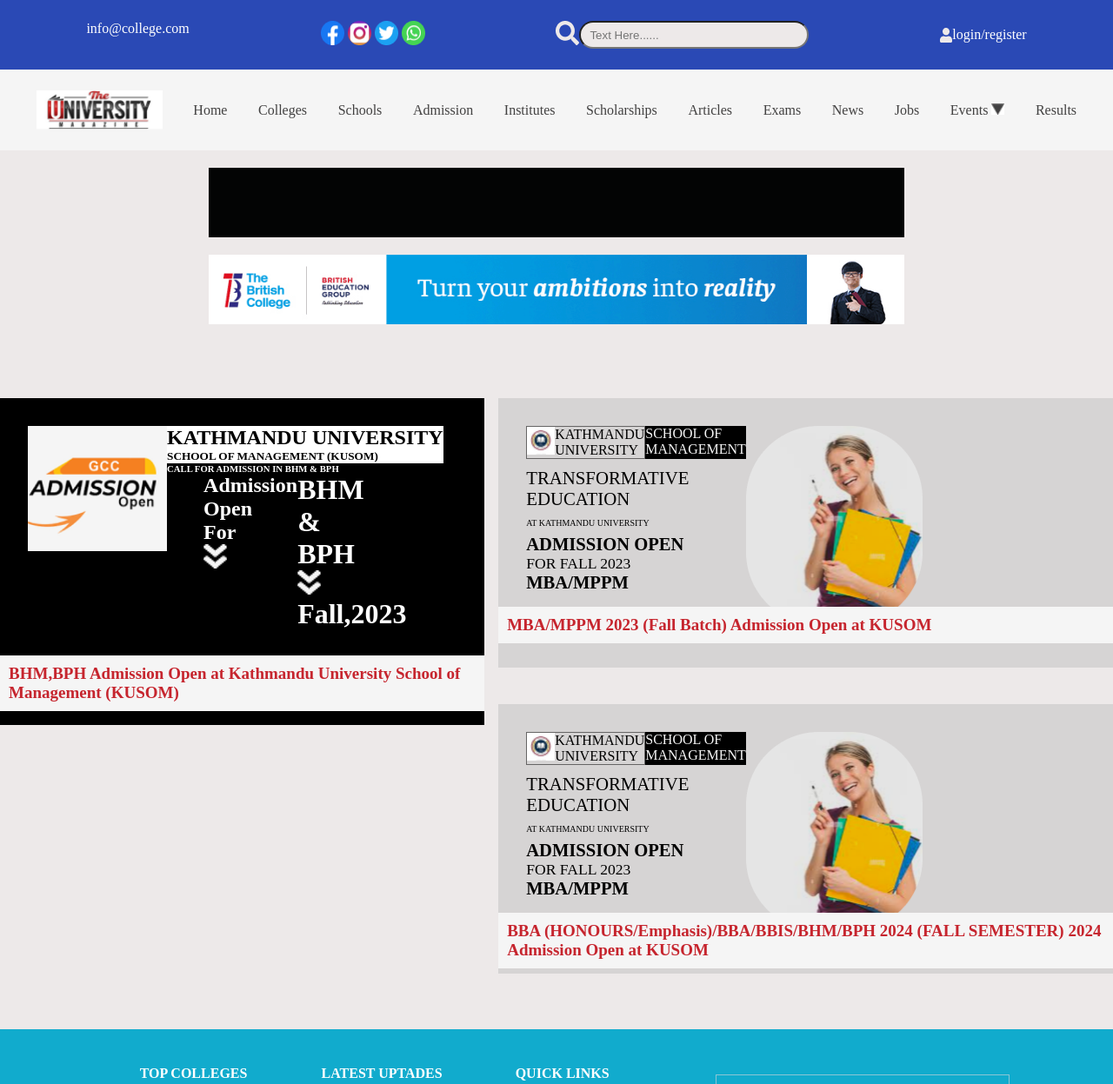
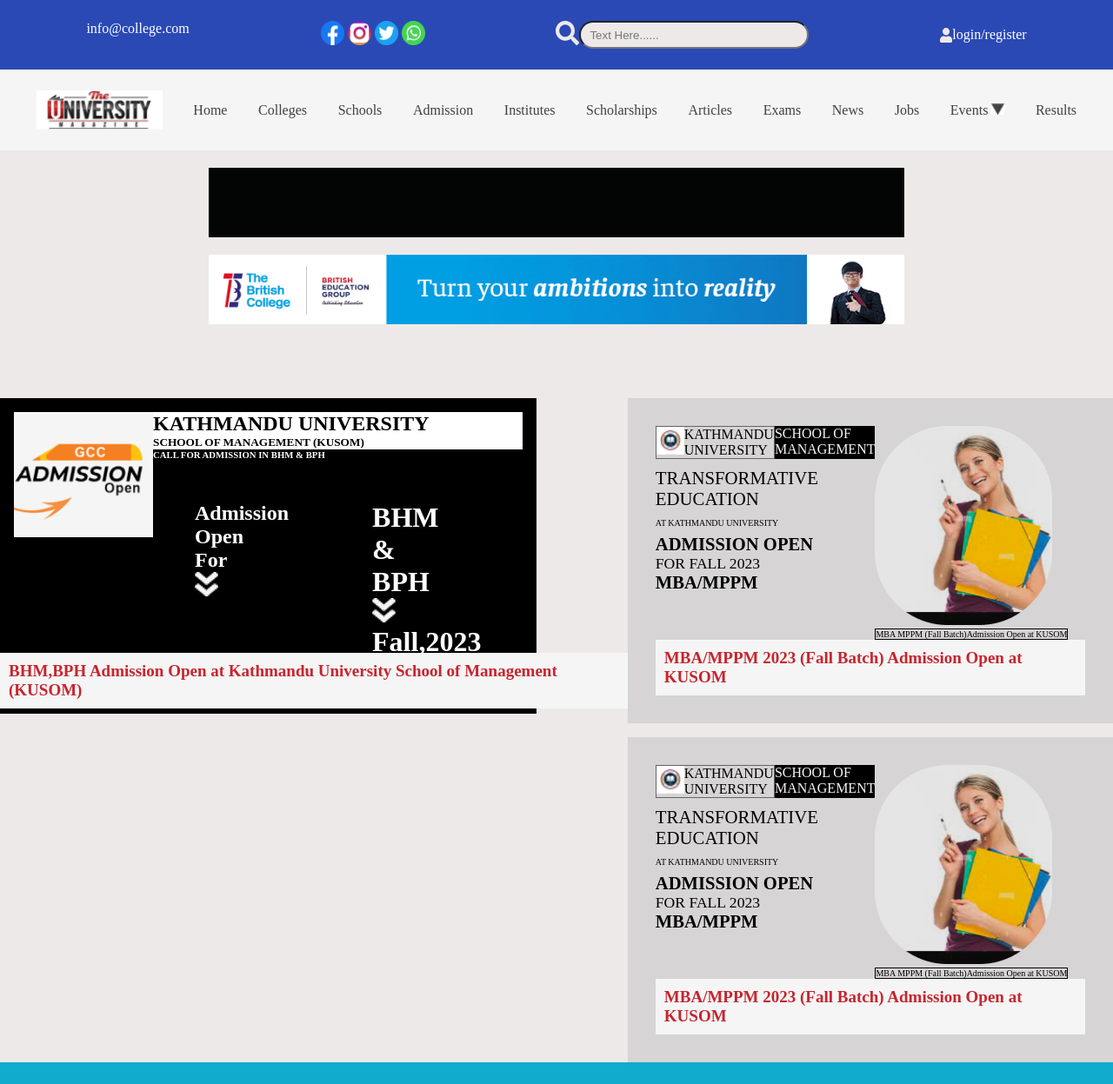
Before and after one commit to RubenaRai/college_project, a plain HTML site: page admission-page.html in a window 1280 px wide. Shown: the top 1247 px of the page at 87% size. Drawn offline with Linux system fonts and the light colour scheme.

Commit message:
code update

```diff
--- a/admission-page.html
+++ b/admission-page.html
@@ -78,6 +78,7 @@
                 <p>Admission Open </p>
                 <img src="./assets/marquestar.png" /><img src="./assets/marquestar.png" />
                 <span>BHM,BPH Admission Open At Kathmandu University School of Management (KUSOM) </span>
+
                 <img src="./assets/marquestar.png" />
         </marquee>
         <!-- ..............blackbox-start........... -->
@@ -114,17 +115,20 @@
 
 
                 </div>
-               <a href="sub-admission-page.html" ><h4>BHM,BPH Admission Open at Kathmandu University School of Management (KUSOM)</h4></a>
+                <a href="sub-admission-page.html">
+                    <h4>BHM,BPH Admission Open at Kathmandu University
+                        School of Management (KUSOM)</h4>
+                </a>
             </div>
             <!-- ..............blackbox-end........... -->
-
+<!--  -->
             <!-- ..............whitebox-start........... -->
 
 
 
             <div class="white-box-container">
-                <div class="white-box-container-text">
-                    <div class="main-whitebox-container">
+                <div class="main-whitebox-container">
+                    <div class="main-left-right-white-box-container">
 
                         <div class="left-whitebox-container">
                             <div class="left-whitebox-container-main">
@@ -161,13 +165,13 @@
                             <p>MBA MPPM (Fall Batch)Admission Open at KUSOM</p>
                         </div>
                     </div>
-                    <h5>MBA/MPPM 2023 (Fall Batch) Admission Open at KUSOM</h5>
+                    <div class="white-box-container-text">
+
+                        <h5>MBA/MPPM 2023 (Fall Batch) Admission Open at KUSOM</h5>
+                    </div>
                 </div>
-                <!-- .........****************............ -->
-                <div class="white-box-container-text">
-
-                    <div class="main-whitebox-container">
-
+                <div class="main-whitebox-container">
+                    <div class="main-left-right-white-box-container">
 
                         <div class="left-whitebox-container">
                             <div class="left-whitebox-container-main">
@@ -203,10 +207,11 @@
 
                             <p>MBA MPPM (Fall Batch)Admission Open at KUSOM</p>
                         </div>
+                    </div>
+                    <div class="white-box-container-text">
 
+                        <h5>MBA/MPPM 2023 (Fall Batch) Admission Open at KUSOM</h5>
                     </div>
-                    <h5>BBA (HONOURS/Emphasis)/BBA/BBIS/BHM/BPH 2024 (FALL SEMESTER) 2024 Admission Open at KUSOM</h5>
-
                 </div>
             </div>
         </div>
--- a/admissionstyle.css
+++ b/admissionstyle.css
@@ -133,9 +133,9 @@
 .admission-box-container{
     background-color: black;
     color:white;
-    display:flex;
-    padding: 2em;
-    height: 43%;
+    display:inline-flex;
+    padding: 1em;
+    /* height: 43%; */
 
     /* opacity: 0.4; */
 }
@@ -154,7 +154,9 @@
     /* column-gap: 2em; */
 
 }
-
+.right-box-container-buttom-right ,.right-box-container-buttom-left{
+    padding: 3em;
+}
 .main-whitebox-container{
     background-color:rgb(214, 212, 212);
     display: flex;
@@ -212,24 +214,16 @@
     padding-top: 10px;
 
 }
-/* .kathmandu{
-    display: flex;
-    flex-direction: column;
-} */
+
+
 .main-admission-box-container{
     display: flex;
     justify-content: center;
-    column-gap: 1em;
+    /* column-gap: 1em; */
 
 }
 
-.white-box-container{
-    display: flex;
-    flex-direction: column;
-     /* gap:1em;
-     padding-bottom: 2em; */
 
-}
 /* ..........footer start.........*/
 footer{
     display: flex;
@@ -322,12 +316,13 @@
     font-size: 19px;
     text-shadow: rgba(147, 142, 142, 0.70);
     position:relative;
-    bottom:80px;
+    bottom:70px;
 
 }
+
 .white-box-container-text h5{
     position:relative;
-    bottom:70px;
+    bottom:0px;
 }
 
 .admission-box-container-text h4:hover , .white-box-container-text h5:hover{
@@ -336,8 +331,21 @@
 
 }
 
-.admission-box-container-text {
+.main-left-right-white-box-container{
+    display: inline-flex;
 
+
+}
+.main-whitebox-container{
+    display: inline-flex;
+    flex-direction: column;
+
+
+}
+
+.white-box-container{
     display: flex;
     flex-direction: column;
+    gap:1em;
+    justify-content:space-around;
 }
```
